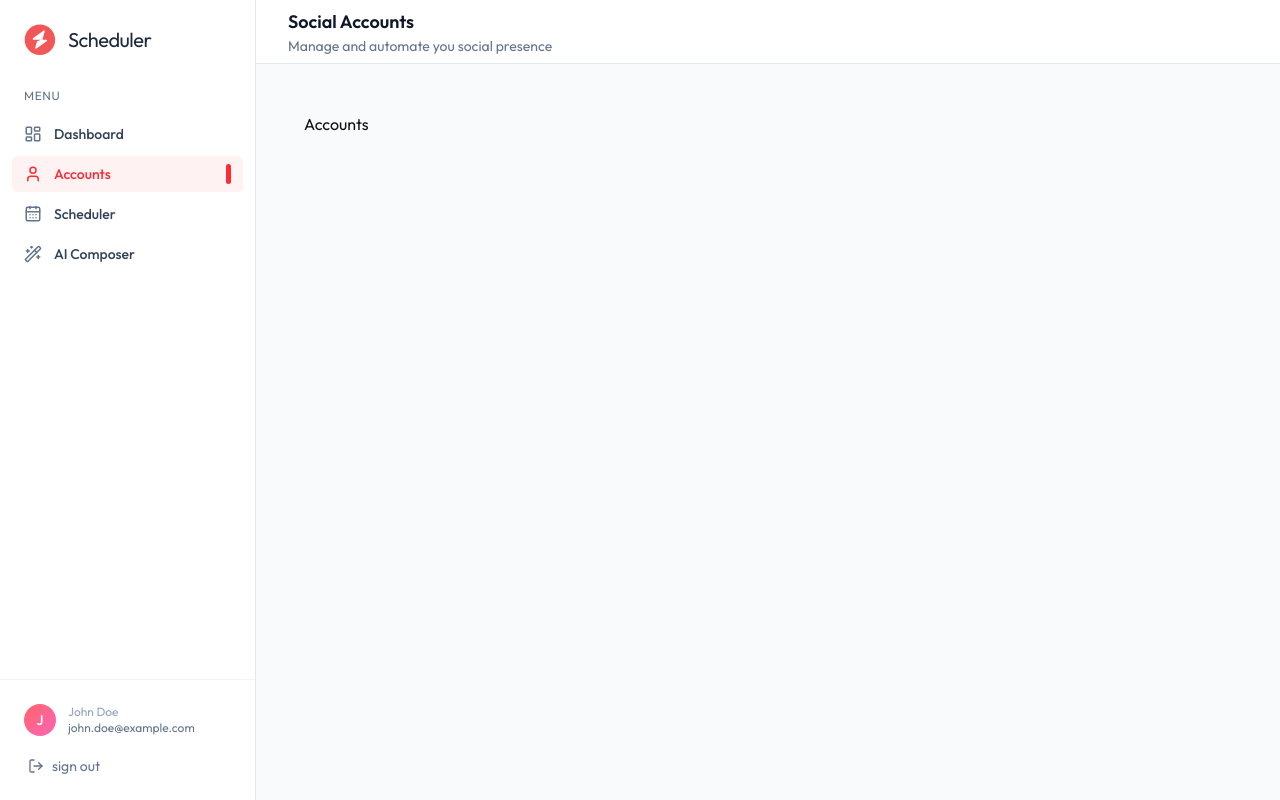
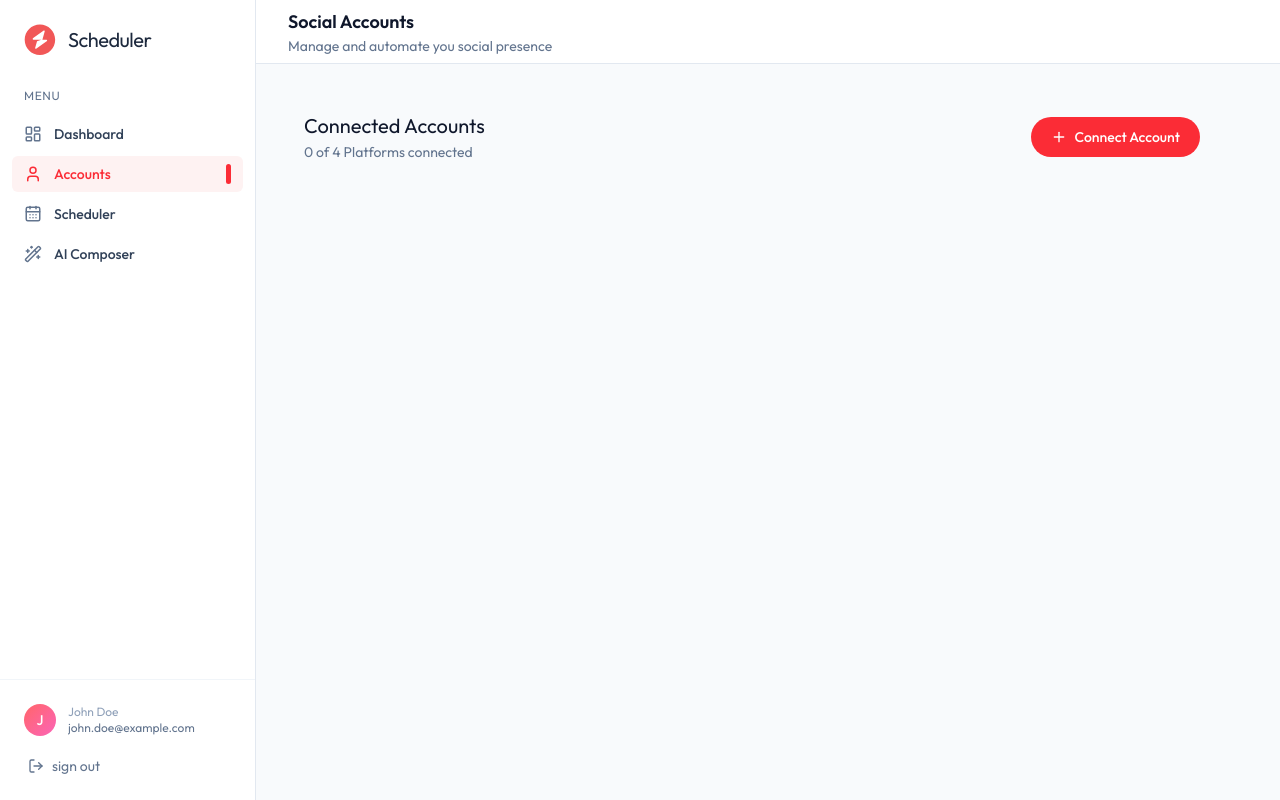
Before and after one commit to naimsheikh8020/Social-Media-Automation-Platform, a React (Vite) app in the folder Frontend/: page /accounts in a window 1280 px wide. Built offline with nearby package versions, Linux system fonts and the light colour scheme.

Commit message:
feat: add connected accounts section with platform picker

```diff
--- a/Frontend/src/pages/Accounts.tsx
+++ b/Frontend/src/pages/Accounts.tsx
@@ -1,7 +1,26 @@
+import { useState } from "react"
+import { PLATFORMS } from "../assets/assets"
+import { PlusIcon } from "lucide-react"
 
 const Accounts = () => {
+  const [accounnts, setAccounts] = useState<any[]>([])
+  const [connecting, setConnecting] = useState<string | null>(null)
+  const [showPlatformPicker, setShowPlatformPicker] = useState<boolean>(false)
   return (
-    <div>Accounts</div>
+    <div className="space-y-8 max-w-4xl">
+      {/* Header */}
+      <div className="flex flex-col sm:flex-row items-start sm:items-center justify-between gap-4 text-sm">
+        <div>
+          <h2 className="text-xl text-slate-900">Connected Accounts</h2>
+          <p className="text-slate-500 text-sm mt-0.5">{accounnts.length} of {PLATFORMS.length} Platforms connected</p>
+        </div>
+        <button onClick={()=> setShowPlatformPicker(true)} className="flex items-center gap-2 px-5 py-2.5 bg-red-500 hover:bg-red-600 text-white rounded-full font-medium transition-all w-full sm:w-auto justify-center"><PlusIcon className="size-4"/>Connect Account</button>
+      </div>
+
+      {/* Platform picker modal */}
+
+      {/* Connected Accounts List */}
+    </div>
   )
 }
 
```
